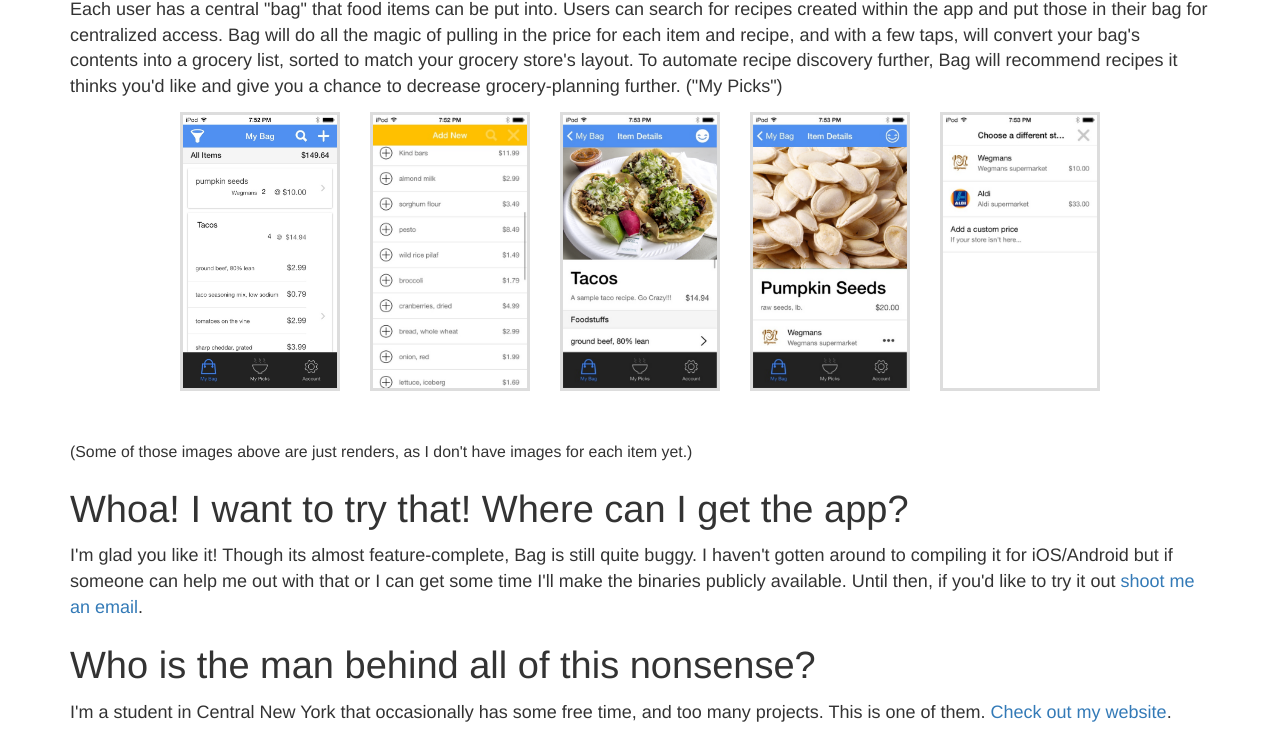
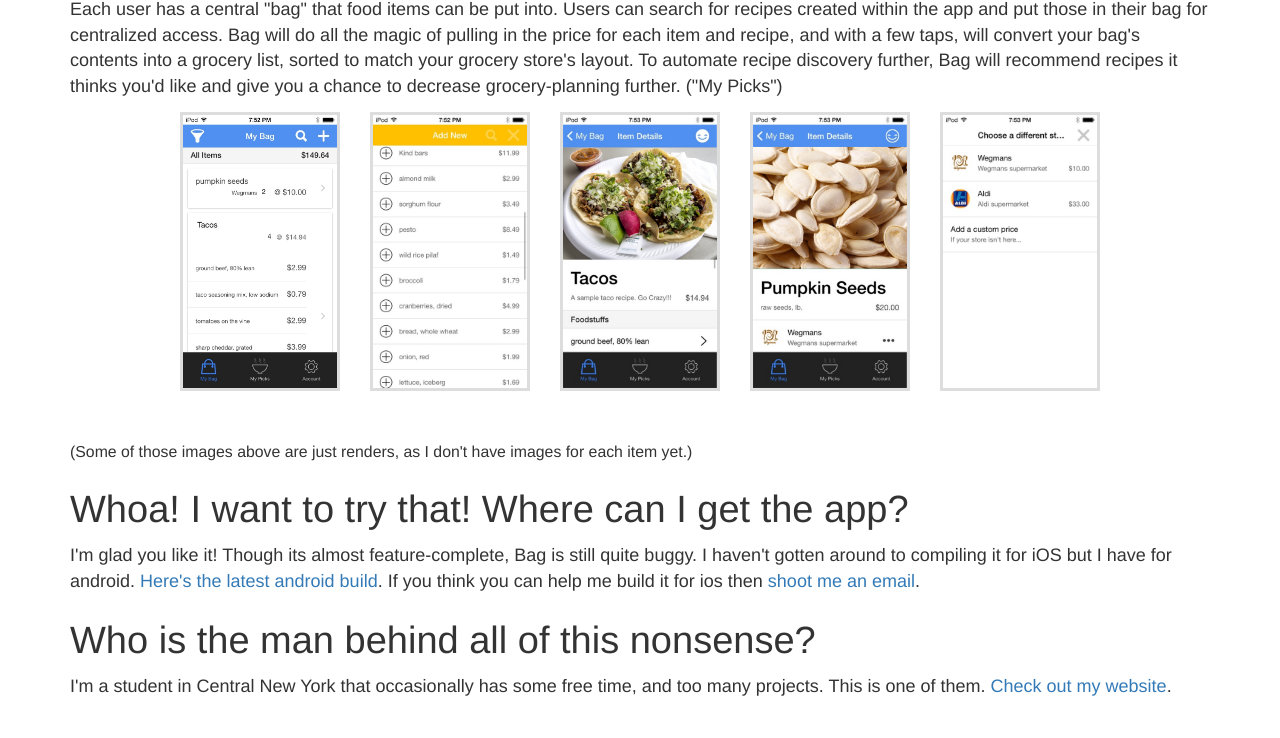
Before and after one commit to 1egoman/bag-node, a website: page index.html in a window 1280 px wide. Shown: the part 326-1064 px from the top of the page. After the commit the page ends 1038 px from the top, so only its background shows below. Drawn offline with Linux system fonts and the light colour scheme.

Commit message:
bag build link inside of the page

```diff
--- a/index.html
+++ b/index.html
@@ -42,9 +42,9 @@
     <h2>Whoa! I want to try that! Where can I get the app?</h2>
     <p>
       I'm glad you like it! Though its almost feature-complete, Bag is still quite
-      buggy. I haven't gotten around to compiling it for iOS/Android but if
-      someone can help me out with that or I can get some time I'll make the
-      binaries publicly available. Until then, if you'd like to try it out
+      buggy. I haven't gotten around to compiling it for iOS but I have for
+      android. <a href="/builds/Bag-0.4.0.apk">Here's the latest android
+        build</a>. If you think you can help me build it for ios then
       <a
         target="_blank"
         href="mailto:rsg1egoman@gmail.com?subject=I <3 Bag! Lemme test it!"
```
